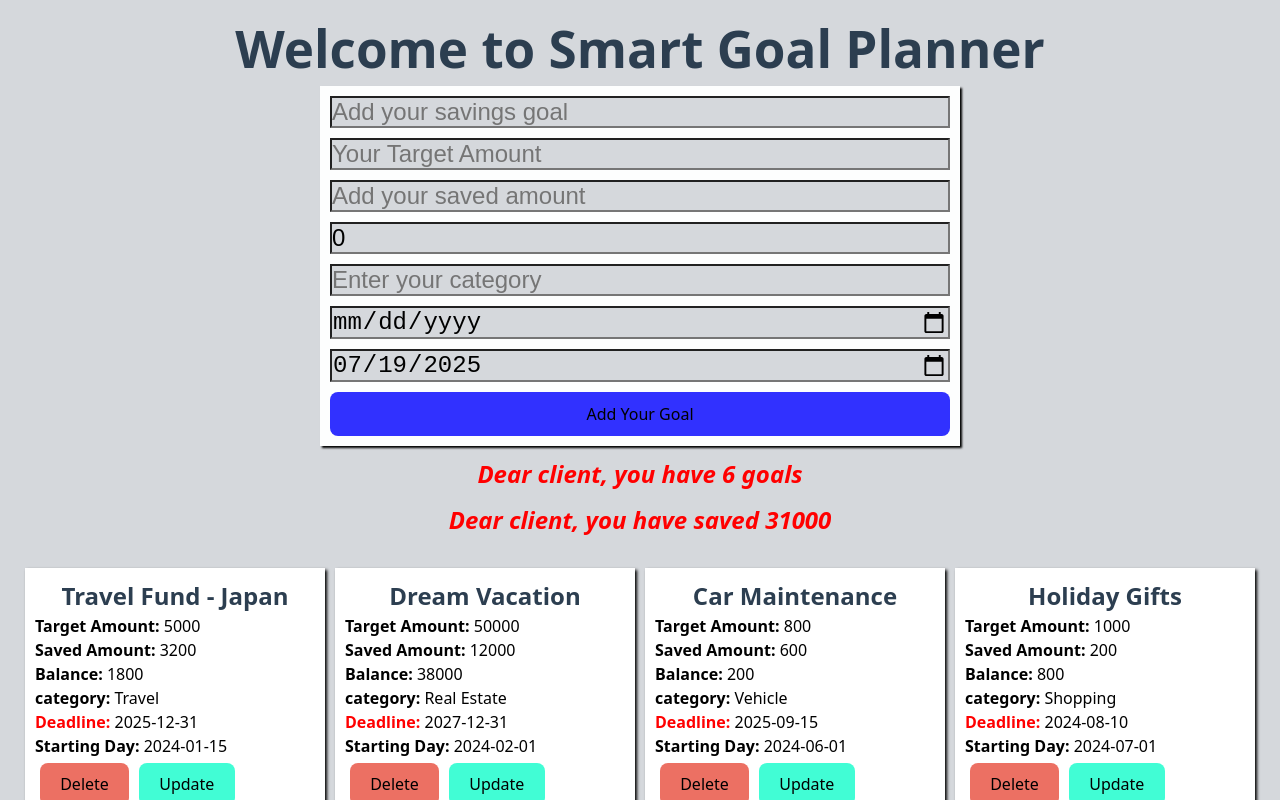
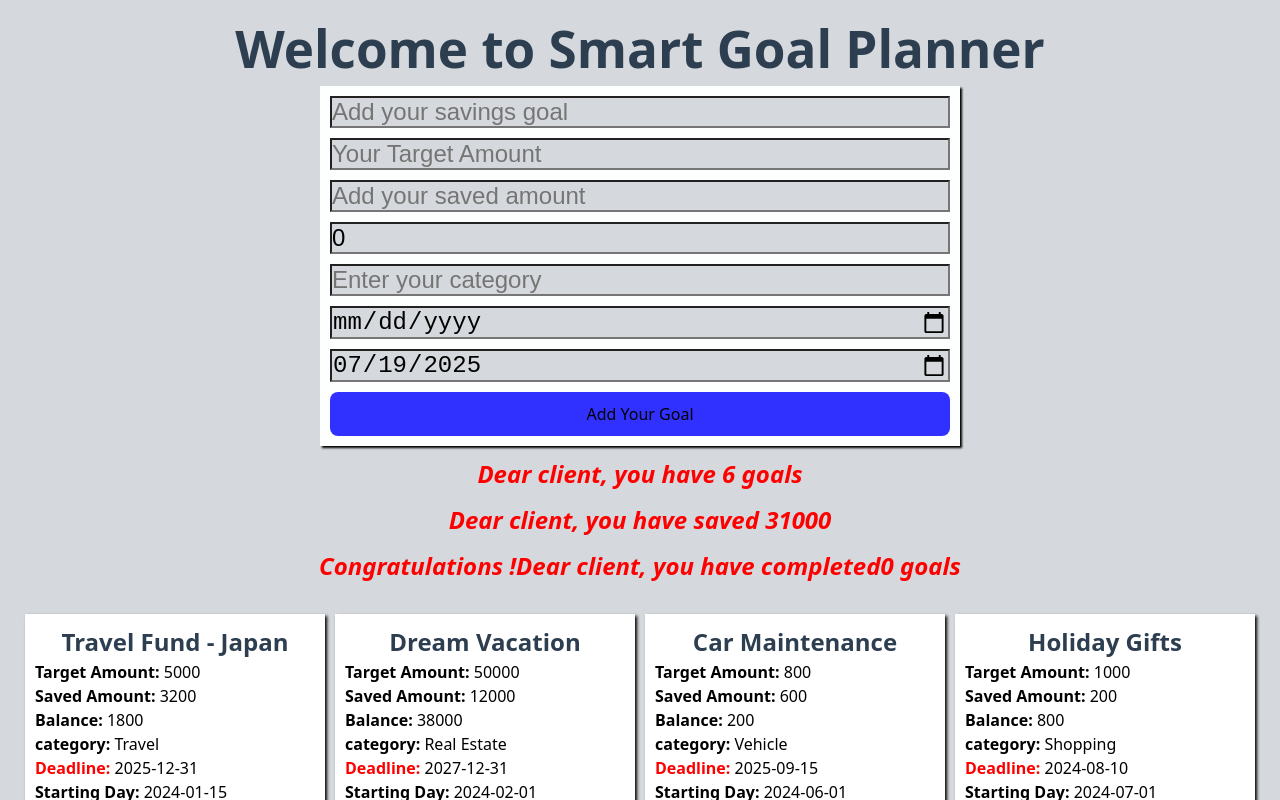
Before and after one commit to FrancisKarani14/smart-goal-planner, a React (Vite) app: page / in a window 1280 px wide. Shown: the top 800 px of the page. Built offline with nearby package versions, Linux system fonts and the light colour scheme; data requests are answered from the project's data file.

Commit message:
adds a section for number of goals completed

```diff
--- a/src/components/App.jsx
+++ b/src/components/App.jsx
@@ -17,6 +17,9 @@ function App() {
 
   const numberOfGoals = goals.length
   const totalSaved = goals.reduce((sum, goal) => sum + Number(goal.savedAmount), 0);
+  const completedGoals = goals.filter(goal => Number(goal.savedAmount) >= Number(goal.targetAmount));
+const completedCount = completedGoals.length;
+
 
 
   const url = 'http://localhost:3000/goals';
@@ -155,6 +158,7 @@ function App() {
       />
        <h3>Dear client, you have {numberOfGoals} goals </h3>
        <h3>Dear client, you have saved {totalSaved} </h3>
+       <h3>Congratulations !Dear client, you have completed{completedCount} goals </h3>
       <div className='display'>
         <ul>
           {goals.map(goal => (
```
